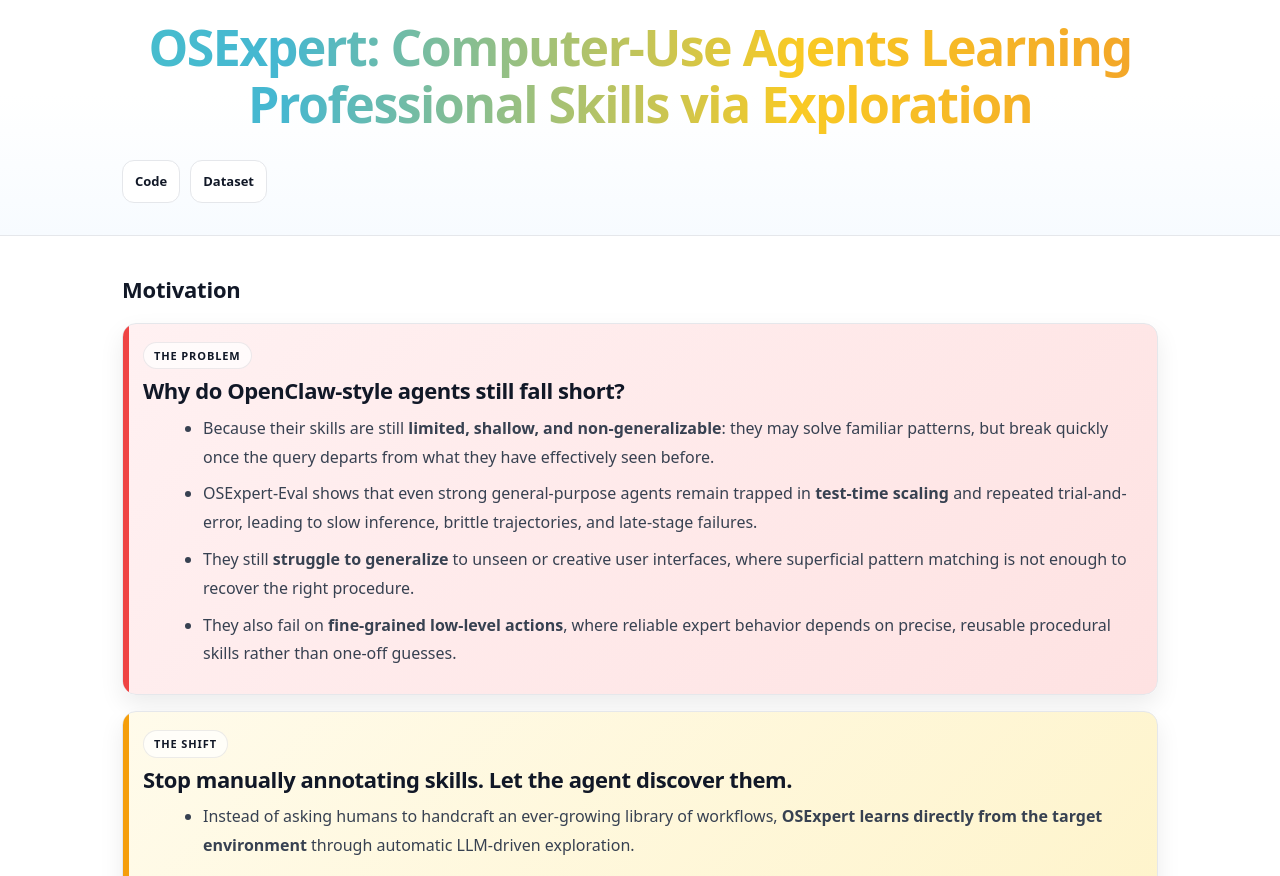
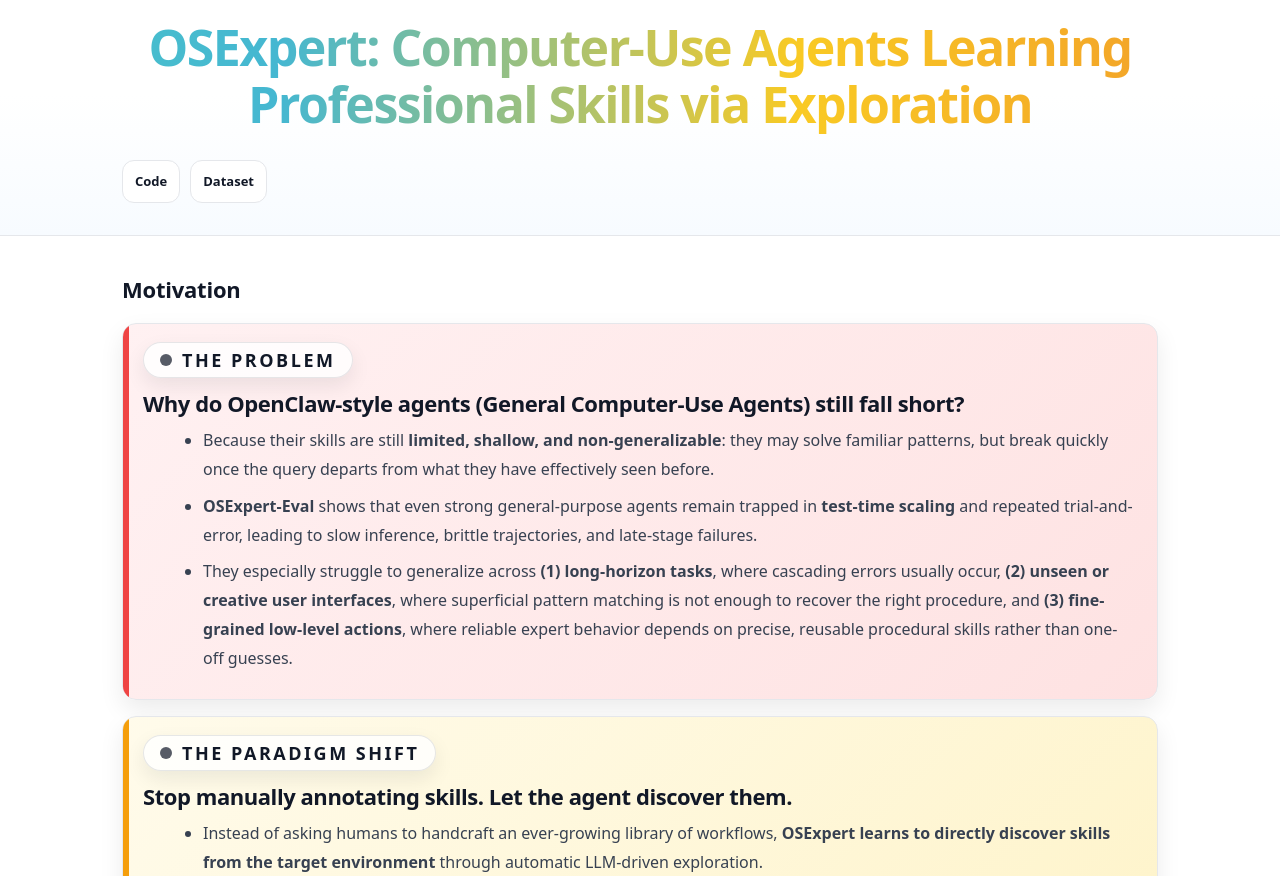
Before and after one commit to Oppugno-Rushi/OSExpert, a plain HTML site: page docs/index.html in a window 1280 px wide. Shown: the part 76-952 px from the top of the page. Drawn offline with Linux system fonts and the light colour scheme.

Commit message:
Polish motivation section emphasis and copy.
Strengthen the motivation callouts with larger visual labels and cleaner wording while fixing HTML formatting issues in the updated problem statement.

Made-with: Cursor

```diff
--- a/docs/assets/css/style.css
+++ b/docs/assets/css/style.css
@@ -114,17 +114,29 @@ h3{margin:0 0 10px;font-size:15px}
 .motivation-box-blue{background:linear-gradient(135deg,#eff6ff 0%,#dbeafe 100%)}
 .motivation-box-blue::before{background:#3b82f6}
 .motivation-kicker{
-  display:inline-block;
-  margin:0 0 8px;
-  padding:4px 10px;
+  display:inline-flex;
+  align-items:center;
+  gap:10px;
+  margin:0 0 12px;
+  padding:8px 16px;
   border-radius:999px;
-  font-size:11px;
+  font-size:18px;
   font-weight:900;
-  letter-spacing:.08em;
+  letter-spacing:.14em;
   text-transform:uppercase;
   color:var(--ink);
-  background:rgba(255,255,255,.7);
-  border:1px solid rgba(17,24,39,.08);
+  background:rgba(255,255,255,.82);
+  border:1px solid rgba(17,24,39,.1);
+  box-shadow:0 8px 20px rgba(15,23,42,.08);
+  line-height:1;
+}
+.motivation-kicker::before{
+  content:"";
+  width:12px;
+  height:12px;
+  border-radius:999px;
+  background:currentColor;
+  opacity:.7;
 }
 .motivation-box h3{margin:0 0 10px;font-size:22px;line-height:1.2;font-weight:900;color:var(--ink);letter-spacing:-.02em}
 .motivation-box p{margin:8px 0;color:var(--muted);line-height:1.6}
--- a/docs/index.html
+++ b/docs/index.html
@@ -41,21 +41,20 @@
         <h2>Motivation</h2>
 
         <div class="motivation-box motivation-box-red">
-          <div class="motivation-kicker">The problem</div>
-          <h3>Why do OpenClaw-style agents still fall short?</h3>
+          <div class="motivation-kicker">The Problem</div>
+          <h3>Why do OpenClaw-style agents (General Computer-Use Agents) still fall short?</h3>
           <ul>
             <li>Because their skills are still <b>limited, shallow, and non-generalizable</b>: they may solve familiar patterns, but break quickly once the query departs from what they have effectively seen before.</li>
-            <li>OSExpert-Eval shows that even strong general-purpose agents remain trapped in <b>test-time scaling</b> and repeated trial-and-error, leading to slow inference, brittle trajectories, and late-stage failures.</li>
-            <li>They still <b>struggle to generalize</b> to unseen or creative user interfaces, where superficial pattern matching is not enough to recover the right procedure.</li>
-            <li>They also fail on <b>fine-grained low-level actions</b>, where reliable expert behavior depends on precise, reusable procedural skills rather than one-off guesses.</li>
+            <li><b>OSExpert-Eval</b> shows that even strong general-purpose agents remain trapped in <b>test-time scaling</b> and repeated trial-and-error, leading to slow inference, brittle trajectories, and late-stage failures.</li>
+            <li>They especially struggle to generalize across <b>(1) long-horizon tasks</b>, where cascading errors usually occur, <b>(2) unseen or creative user interfaces</b>, where superficial pattern matching is not enough to recover the right procedure, and <b>(3) fine-grained low-level actions</b>, where reliable expert behavior depends on precise, reusable procedural skills rather than one-off guesses.</li>
           </ul>
         </div>
 
         <div class="motivation-box motivation-box-yellow">
-          <div class="motivation-kicker">The shift</div>
+          <div class="motivation-kicker">The Paradigm Shift</div>
           <h3>Stop manually annotating skills. Let the agent discover them.</h3>
           <ul>
-            <li>Instead of asking humans to handcraft an ever-growing library of workflows, <b>OSExpert learns directly from the target environment</b> through automatic LLM-driven exploration.</li>
+            <li>Instead of asking humans to handcraft an ever-growing library of workflows, <b>OSExpert learns to directly discover skills from the target environment</b> through automatic LLM-driven exploration.</li>
             <li>The core idea is to replace static demonstrations with <b>verifiable interaction</b>: discover what actually works, keep what is validated, and discard what is not.</li>
             <li>This is why we introduce <b>GUI-DFS</b>: to systematically uncover reusable unit skills, expose capability boundaries, and make skill acquisition scalable.</li>
             <li>Once these skills are discovered, the agent can retrieve and compose them at inference time, solving the root problem rather than paying the same trial-and-error cost again and again.</li>
@@ -63,8 +62,8 @@
         </div>
 
         <div class="motivation-box motivation-box-blue">
-          <div class="motivation-kicker">The answer</div>
-          <h3>OSExpert turns exploration into reusable professional skills.</h3>
+          <div class="motivation-kicker">The Discovery</div>
+          <h3>OSExpert turns scalable exploration into reusable professional skills.</h3>
           <ul>
             <li><b>GUI-DFS exploration</b>: systematically traverse the interface, discover unit functions, and retain only verified capabilities.</li>
             <li><b>Self-constructed curriculum</b>: compose discovered unit skills into higher-level procedures that support long-horizon professional workflows.</li>
```
